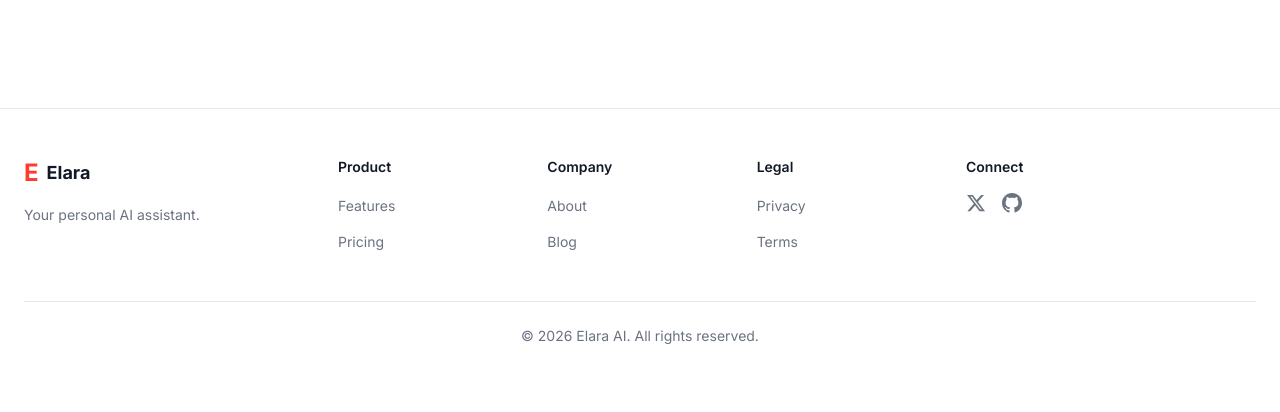
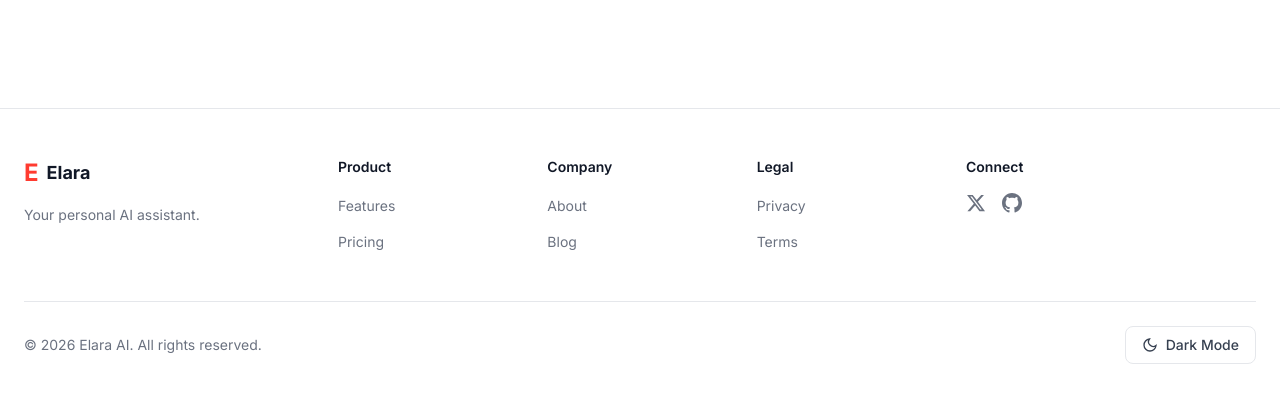
Before and after one commit to uxlabspk/Elara, a PHP site: page / in a window 1280 px wide. Shown: the part 5046-5458 px from the top of the page. Before the commit the page ends 5390 px from the top, so only its background shows below. Run offline with PHP 8.4, Linux system fonts and the light colour scheme; some libraries are stand-ins or nearby versions.

Commit message:
feat: add theme toggle functionality and update footer layout for improved user experience

```diff
--- a/index.php
+++ b/index.php
@@ -560,8 +560,16 @@ if ($uri === '/' || $uri === '' || $uri === '/index.php') {
             </div>
         </div>
 
-        <div class="mt-12 pt-6 border-t border-gray-200 dark:border-gray-800 text-center">
-            <p class="text-sm text-gray-500 dark:text-gray-400">&copy; 2026 Elara AI. All rights reserved.</p>
+        <div class="mt-12 pt-6 border-t border-gray-200 dark:border-gray-800 flex flex-col md:flex-row justify-between items-center">
+            <p class="text-sm text-gray-500 dark:text-gray-400 mb-4 md:mb-0">&copy; 2026 Elara AI. All rights reserved.</p>
+            <div class="flex items-center gap-2">
+                <button id="themeToggle" class="flex items-center gap-2 px-4 py-2 border border-gray-200 dark:border-gray-700 rounded-lg text-sm font-medium text-gray-700 dark:text-gray-300 hover:bg-gray-50 dark:hover:bg-gray-800 transition-colors">
+                    <svg id="themeIcon" width="16" height="16" fill="none" stroke="currentColor" stroke-width="2" viewBox="0 0 24 24">
+                        <path d="M21 12.79A9 9 0 1 1 11.21 3 7 7 0 0 0 21 12.79z"></path>
+                    </svg>
+                    <span id="themeText">Dark Mode</span>
+                </button>
+            </div>
         </div>
     </footer>
 
@@ -613,6 +621,38 @@ if ($uri === '/' || $uri === '' || $uri === '/index.php') {
                 observer.observe(el);
             });
         })();
+
+        // Theme toggle functionality
+        (function initThemeToggle() {
+            const themeToggle = document.getElementById('themeToggle');
+            const themeIcon = document.getElementById('themeIcon');
+            const themeText = document.getElementById('themeText');
+
+            if (themeToggle) {
+                // Set initial state based on current theme
+                const currentTheme = localStorage.getItem('theme') || 'light';
+                updateThemeToggle(currentTheme);
+
+                themeToggle.addEventListener('click', () => {
+                    const html = document.documentElement;
+                    const newTheme = html.classList.contains('dark') ? 'light' : 'dark';
+
+                    html.classList.toggle('dark');
+                    localStorage.setItem('theme', newTheme);
+                    updateThemeToggle(newTheme);
+                });
+            }
+
+            function updateThemeToggle(theme) {
+                if (theme === 'dark') {
+                    themeIcon.innerHTML = '<path d="M12 3v1m0 16v1m9-9h-1M4 12H3m15.364 6.364l-.707-.707M6.343 6.343l-.707-.707m12.728 0l-.707.707M6.343 17.657l-.707.707M16 12a4 4 0 11-8 0 4 4 0 018 0z"></path>';
+                    themeText.textContent = 'Light Mode';
+                } else {
+                    themeIcon.innerHTML = '<path d="M21 12.79A9 9 0 1 1 11.21 3 7 7 0 0 0 21 12.79z"></path>';
+                    themeText.textContent = 'Dark Mode';
+                }
+            }
+        })();
     </script>
 </body>
 </html>
```
